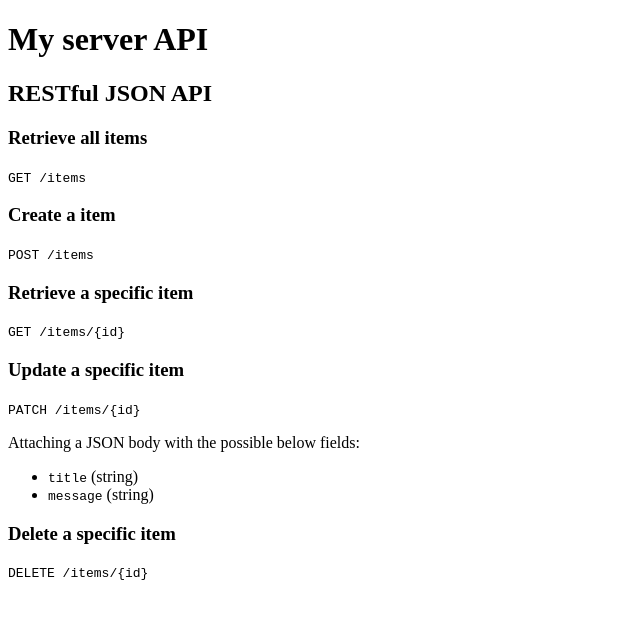
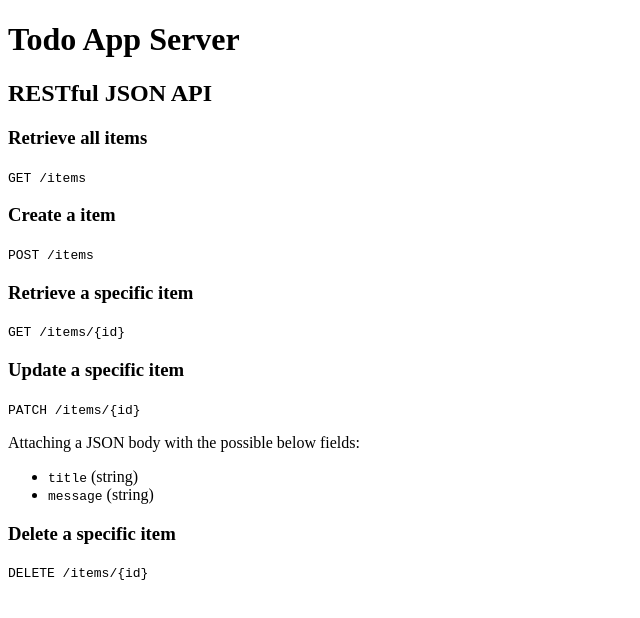
Before and after one commit to AR-47/todo-app-express, a website: page public/index.html in a window 1280 px wide. Shown: the whole page, without its empty margins (0-640 px from the left). Drawn offline with Linux system fonts and the light colour scheme.

Commit message:
Updated appp title and header

```diff
--- a/public/index.html
+++ b/public/index.html
@@ -1,11 +1,11 @@
 <!DOCTYPE html>
 <html lang="en">
   <head>
-    <title>My server API</title>
+    <title>Todo App Server</title>
   </head>
   <body>
     <header>
-      <h1>My server API</h1>
+      <h1>Todo App Server</h1>
       <h2>RESTful JSON API</h2>
     </header>
     <main>
```
